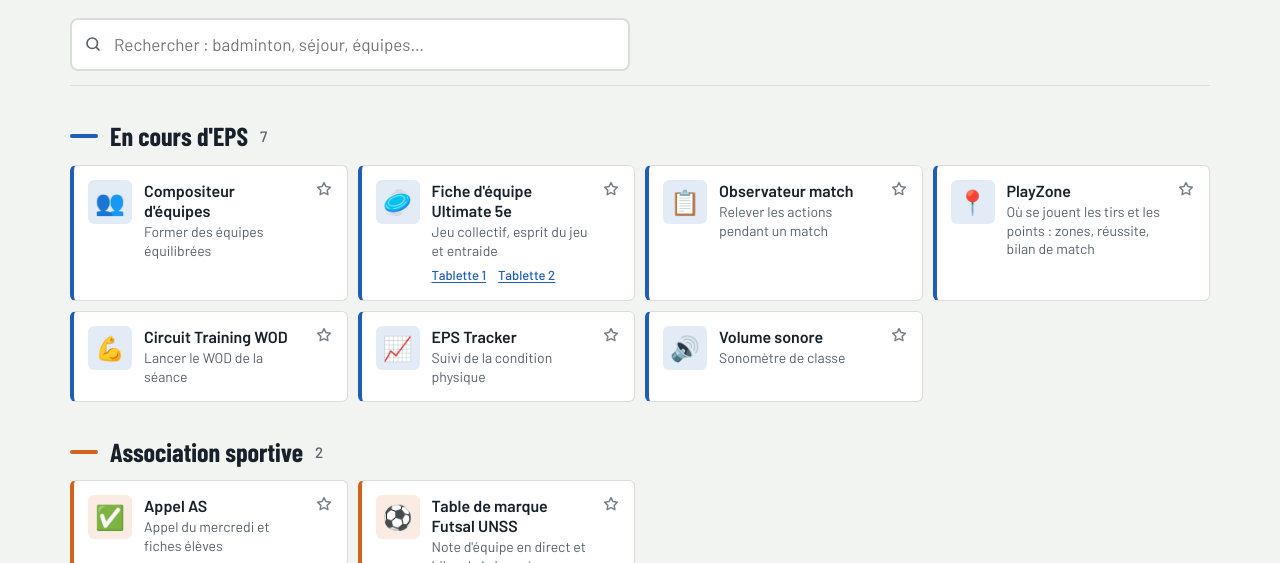
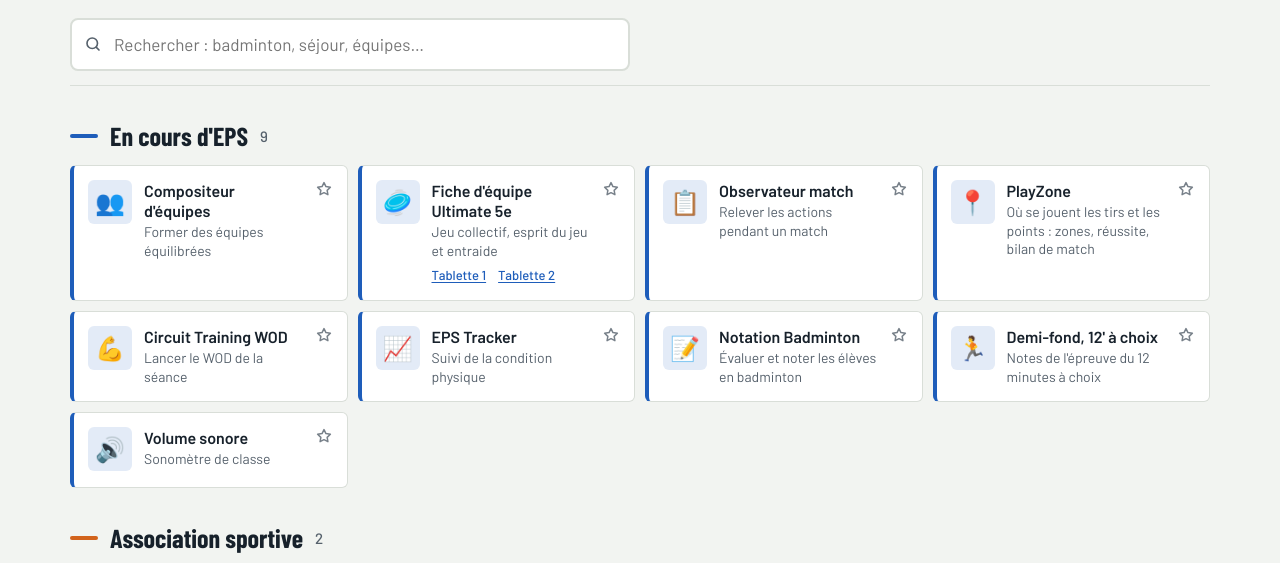
Before and after one commit to FloE2/floe2.github.io, a plain HTML site: page index.html in a window 1280 px wide. Shown: the part 217-780 px from the top of the page. Drawn offline with nearby package versions, Linux system fonts and the light colour scheme.

Commit message:
Ajoute Notation Badminton et Demi-fond 12' au tableau de bord
Co-Authored-By: Claude Opus 5.5 <noreply@anthropic.com>
Claude-Session: https://claude.ai/code/session_01BCALYyuL2LAuqxPTcaMTzg

```diff
--- a/index.html
+++ b/index.html
@@ -280,6 +280,8 @@ const APPLIS = [
   { nom: "PlayZone", url: "https://floe2.github.io/PlayZone/", emoji: "📍", cat: "cours", desc: "Où se jouent les tirs et les points : zones, réussite, bilan de match" },
   { nom: "Circuit Training WOD", url: "https://floe2.github.io/circuit-training-ydm/", emoji: "💪", cat: "cours", desc: "Lancer le WOD de la séance" },
   { nom: "EPS Tracker", url: "https://floe2.github.io/EPStrackerYDM/", emoji: "📈", cat: "cours", desc: "Suivi de la condition physique" },
+  { nom: "Notation Badminton", url: "https://floe2.github.io/evalbad/", emoji: "📝", cat: "cours", desc: "Évaluer et noter les élèves en badminton" },
+  { nom: "Demi-fond, 12' à choix", url: "https://floe2.github.io/demifond12minutes/", emoji: "🏃", cat: "cours", desc: "Notes de l'épreuve du 12 minutes à choix" },
   { nom: "Volume sonore", url: "https://floe2.github.io/sonometre-de-classe/", emoji: "🔊", cat: "cours", desc: "Sonomètre de classe" },
 
   // Association sportive
```
